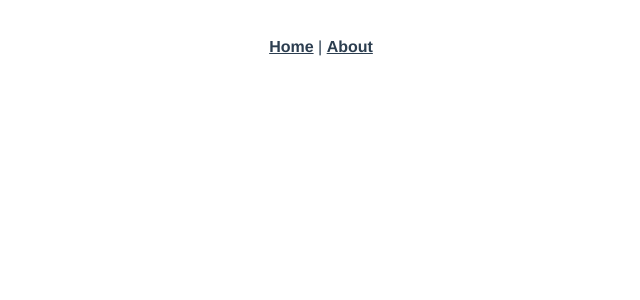
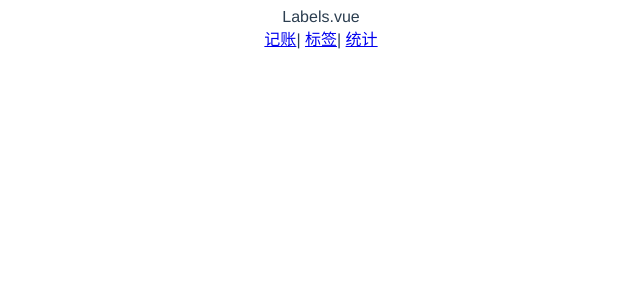
Before and after one commit to joeywongz/keeboo, a Vue app: page /#/Labels in a window 1280 px wide. Shown: the top 300 px of the page, without its empty margins (319-959 px from the left). Built offline with nearby package versions, Linux system fonts and the light colour scheme.

Commit message:
根路由重定向，三个简易导航页面

```diff
--- a/src/App.vue
+++ b/src/App.vue
@@ -1,10 +1,11 @@
 <template>
   <div id="app">
-    <div id="nav">
-      <router-link to="/">Home</router-link> |
-      <router-link to="/about">About</router-link>
+    <router-view/>
+    <div>
+      <router-link to="/Money">记账</router-link>|
+      <router-link to="/Labels">标签</router-link>|
+      <router-link to="/Statistics">统计</router-link>
     </div>
-    <router-view/>
   </div>
 </template>
 
--- a/src/router/index.ts
+++ b/src/router/index.ts
@@ -9,6 +9,10 @@ import Statistics from '@/views/Statistics.vue'
 Vue.use(VueRouter)
 
   const routes: Array<RouteConfig> = [
+    {
+      path: '/',
+      redirect: '/money'
+    },
     {
       path: '/money',
       component: Money
--- a/src/views/Labels.vue
+++ b/src/views/Labels.vue
@@ -1,6 +1,6 @@
 <template>
     <div>
-
+        Labels.vue
     </div>
 </template>
 
--- a/src/views/Statistics.vue
+++ b/src/views/Statistics.vue
@@ -1,6 +1,6 @@
 <template>
     <div>
-
+        statistics.vue
     </div>
 </template>
 
```
